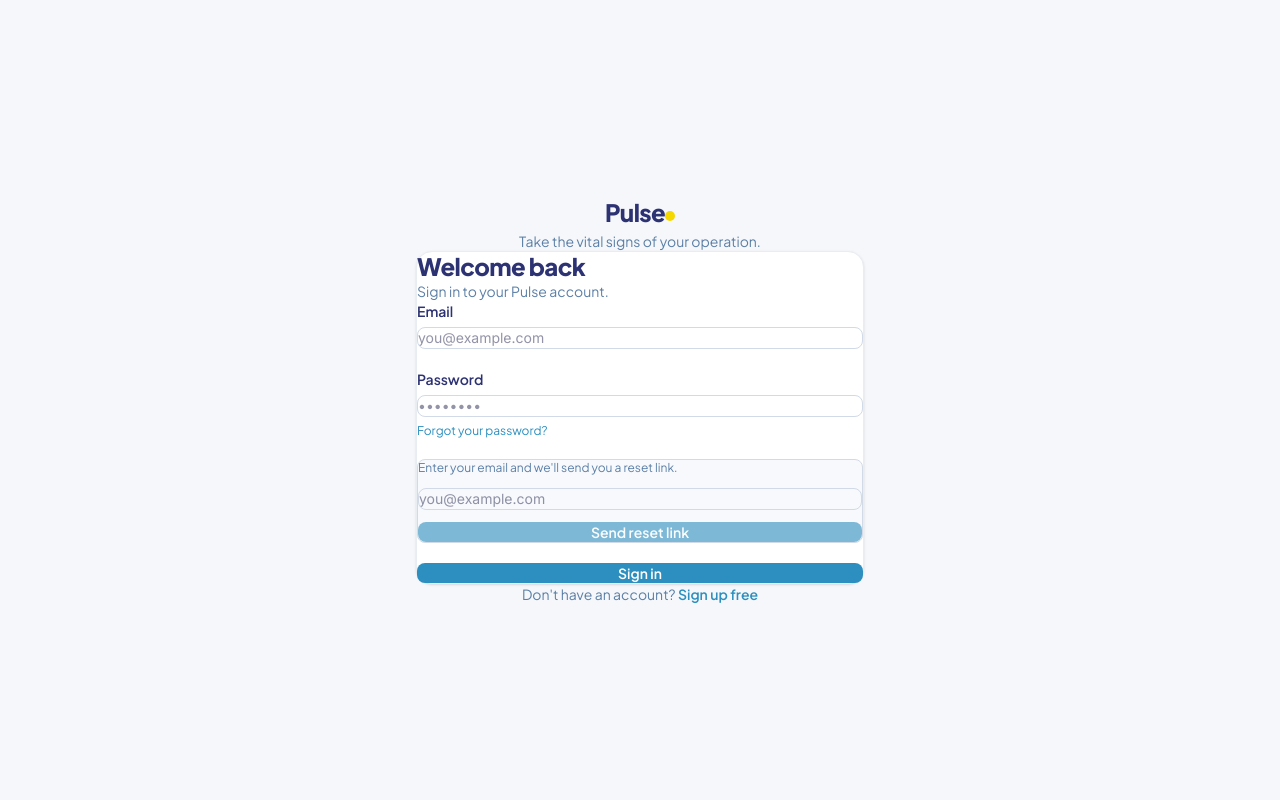
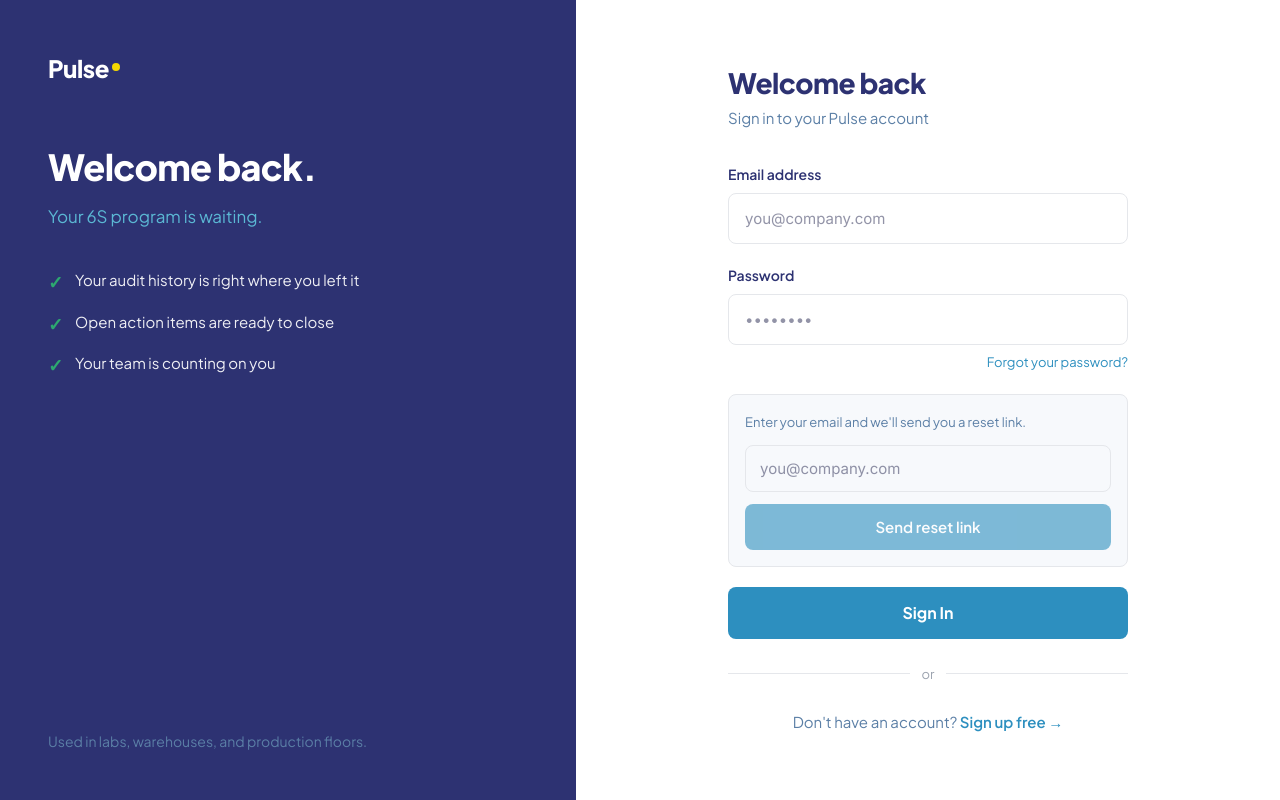
Before and after one commit to shelivedthere/pulse-app, a Next.js app: page /login in a window 1280 px wide. Both pictures are taken after a click on the button "Forgot your password?". Built offline with nearby package versions, Linux system fonts and the light colour scheme.

Commit message:
Signin page improved

```diff
--- a/app/(auth)/login/page.tsx
+++ b/app/(auth)/login/page.tsx
@@ -85,49 +85,185 @@
   }
 
   return (
-    <div className="w-full max-w-md">
+    <div
+      style={{
+        position: 'fixed',
+        inset: 0,
+        display: 'flex',
+        minHeight: '100vh',
+        fontFamily: "'Plus Jakarta Sans', sans-serif",
+      }}
+    >
+      {/* LEFT PANEL */}
+      <div
+        style={{
+          display: 'none',
+          width: '45%',
+          flexShrink: 0,
+          background: '#2D3272',
+          padding: '3rem',
+          flexDirection: 'column',
+          justifyContent: 'space-between',
+        }}
+        className="left-panel"
+      >
         {/* Logo */}
-      <div className="text-center mb-8">
-        <a href="/" className="inline-block">
+        <div>
+          <a href="/" style={{ textDecoration: 'none', display: 'inline-block' }}>
             <span
-            className="font-extrabold text-2xl tracking-tight"
-            style={{ fontFamily: "'Plus Jakarta Sans', sans-serif", color: '#2D3272' }}
+              style={{
+                fontFamily: "'Plus Jakarta Sans', sans-serif",
+                fontWeight: 800,
+                fontSize: '1.5rem',
+                letterSpacing: '-0.02em',
+                color: '#FFFFFF',
+                display: 'flex',
+                alignItems: 'center',
+                gap: '2px',
+              }}
             >
               Pulse
               <span
-              className="inline-block w-2.5 h-2.5 rounded-full ml-0.5 mb-0.5 align-middle"
-              style={{ background: '#F5D800' }}
+                style={{
+                  display: 'inline-block',
+                  width: '8px',
+                  height: '8px',
+                  borderRadius: '50%',
+                  background: '#F5D800',
+                  marginLeft: '1px',
+                  marginBottom: '2px',
+                  flexShrink: 0,
+                }}
               />
             </span>
           </a>
-        <p className="mt-2 text-sm" style={{ color: '#5B7FA6', fontFamily: "'Plus Jakarta Sans', sans-serif" }}>
-          Take the vital signs of your operation.
+
+          {/* Headline */}
+          <h2
+            style={{
+              color: '#FFFFFF',
+              fontWeight: 800,
+              fontSize: '2.25rem',
+              lineHeight: 1.2,
+              letterSpacing: '-0.02em',
+              marginTop: '3.5rem',
+              marginBottom: '1rem',
+            }}
+          >
+            Welcome back.
+          </h2>
+
+          {/* Subtext */}
+          <p
+            style={{
+              color: '#5BB8D4',
+              fontSize: '1.0625rem',
+              marginBottom: '2.5rem',
+              lineHeight: 1.5,
+            }}
+          >
+            Your 6S program is waiting.
+          </p>
+
+          {/* Value props */}
+          <ul style={{ listStyle: 'none', padding: 0, margin: 0, display: 'flex', flexDirection: 'column', gap: '1rem' }}>
+            {[
+              'Your audit history is right where you left it',
+              'Open action items are ready to close',
+              'Your team is counting on you',
+            ].map((bullet) => (
+              <li
+                key={bullet}
+                style={{ display: 'flex', alignItems: 'flex-start', gap: '0.75rem' }}
+              >
+                <span
+                  style={{
+                    color: '#2DA870',
+                    fontWeight: 700,
+                    fontSize: '1.125rem',
+                    lineHeight: 1.4,
+                    flexShrink: 0,
+                  }}
+                >
+                  ✓
+                </span>
+                <span
+                  style={{
+                    color: '#FFFFFF',
+                    fontSize: '0.9375rem',
+                    lineHeight: 1.5,
+                    opacity: 0.92,
+                  }}
+                >
+                  {bullet}
+                </span>
+              </li>
+            ))}
+          </ul>
+        </div>
+
+        {/* Social proof */}
+        <p
+          style={{
+            color: '#5B7FA6',
+            fontSize: '0.875rem',
+            lineHeight: 1.6,
+            marginTop: '3rem',
+          }}
+        >
+          Used in labs, warehouses, and production floors.
         </p>
       </div>
 
-      {/* Card */}
-      <div className="bg-white rounded-2xl shadow-sm border border-[#e8edf2] px-8 py-10">
+      {/* RIGHT PANEL */}
+      <div
+        style={{
+          flex: 1,
+          background: '#FFFFFF',
+          display: 'flex',
+          alignItems: 'center',
+          justifyContent: 'center',
+          padding: '3rem 2rem',
+          overflowY: 'auto',
+        }}
+      >
+        <div style={{ width: '100%', maxWidth: '400px' }}>
+          {/* Heading */}
           <h1
-          className="text-2xl font-extrabold mb-1 tracking-tight"
-          style={{ color: '#2D3272', fontFamily: "'Plus Jakarta Sans', sans-serif" }}
+            style={{
+              color: '#2D3272',
+              fontWeight: 800,
+              fontSize: '1.75rem',
+              letterSpacing: '-0.02em',
+              marginBottom: '0.375rem',
+              fontFamily: "'Plus Jakarta Sans', sans-serif",
+            }}
           >
             Welcome back
           </h1>
-        <p className="text-sm mb-6" style={{ color: '#5B7FA6', fontFamily: "'Plus Jakarta Sans', sans-serif" }}>
-          Sign in to your Pulse account.
+          <p
+            style={{
+              color: '#5B7FA6',
+              fontSize: '0.9375rem',
+              marginBottom: '2rem',
+              fontFamily: "'Plus Jakarta Sans', sans-serif",
+            }}
+          >
+            Sign in to your Pulse account
           </p>
 
+          {/* Session expired banner */}
           {notice === 'expired' && (
             <div
               style={{
-              marginBottom: '24px',
-              borderRadius: '8px',
-              border: '1px solid #d4b800',
-              padding: '12px 16px',
-              fontSize: '14px',
+                marginBottom: '1.5rem',
+                borderRadius: '0.5rem',
+                border: '1px solid #fde68a',
+                padding: '0.75rem 1rem',
+                fontSize: '0.875rem',
                 fontWeight: 600,
-              background: '#F5D800',
-              color: '#1a1a1a',
+                background: '#FEF9C3',
+                color: '#854D0E',
                 fontFamily: "'Plus Jakarta Sans', sans-serif",
               }}
             >
@@ -135,14 +271,19 @@
             </div>
           )}
 
-        <form onSubmit={handleLogin} className="flex flex-col gap-5">
-          <div className="flex flex-col gap-1.5">
+          <form onSubmit={handleLogin} style={{ display: 'flex', flexDirection: 'column', gap: '1.25rem' }}>
+            {/* Email */}
+            <div style={{ display: 'flex', flexDirection: 'column', gap: '0.375rem' }}>
               <label
                 htmlFor="email"
-              className="text-sm font-semibold"
-              style={{ color: '#2D3272', fontFamily: "'Plus Jakarta Sans', sans-serif" }}
+                style={{
+                  color: '#2D3272',
+                  fontWeight: 600,
+                  fontSize: '0.875rem',
+                  fontFamily: "'Plus Jakarta Sans', sans-serif",
+                }}
               >
-              Email
+                Email address
               </label>
               <input
                 id="email"
@@ -151,17 +292,34 @@
                 required
                 value={email}
                 onChange={e => setEmail(e.target.value)}
-              placeholder="you@example.com"
-              className="w-full rounded-lg border border-[#d1dae6] px-4 py-3 text-sm outline-none transition focus:border-[#2D8FBF] focus:ring-2 focus:ring-[#2D8FBF]/20"
-              style={{ color: '#252850', fontFamily: "'Inter', sans-serif" }}
+                placeholder="you@company.com"
+                style={{
+                  width: '100%',
+                  borderRadius: '0.5rem',
+                  border: '1.5px solid #e5e7eb',
+                  padding: '0.75rem 1rem',
+                  fontSize: '0.9375rem',
+                  color: '#252850',
+                  outline: 'none',
+                  fontFamily: "'Inter', sans-serif",
+                  boxSizing: 'border-box',
+                  transition: 'border-color 0.15s',
+                }}
+                onFocus={e => (e.currentTarget.style.borderColor = '#2D8FBF')}
+                onBlur={e => (e.currentTarget.style.borderColor = '#e5e7eb')}
               />
             </div>
 
-          <div className="flex flex-col gap-1.5">
+            {/* Password */}
+            <div style={{ display: 'flex', flexDirection: 'column', gap: '0.375rem' }}>
               <label
                 htmlFor="password"
-              className="text-sm font-semibold"
-              style={{ color: '#2D3272', fontFamily: "'Plus Jakarta Sans', sans-serif" }}
+                style={{
+                  color: '#2D3272',
+                  fontWeight: 600,
+                  fontSize: '0.875rem',
+                  fontFamily: "'Plus Jakarta Sans', sans-serif",
+                }}
               >
                 Password
               </label>
@@ -173,47 +331,106 @@
                 value={password}
                 onChange={e => setPassword(e.target.value)}
                 placeholder="••••••••"
-              className="w-full rounded-lg border border-[#d1dae6] px-4 py-3 text-sm outline-none transition focus:border-[#2D8FBF] focus:ring-2 focus:ring-[#2D8FBF]/20"
-              style={{ color: '#252850', fontFamily: "'Inter', sans-serif" }}
+                style={{
+                  width: '100%',
+                  borderRadius: '0.5rem',
+                  border: '1.5px solid #e5e7eb',
+                  padding: '0.75rem 1rem',
+                  fontSize: '0.9375rem',
+                  color: '#252850',
+                  outline: 'none',
+                  fontFamily: "'Inter', sans-serif",
+                  boxSizing: 'border-box',
+                  transition: 'border-color 0.15s',
+                }}
+                onFocus={e => (e.currentTarget.style.borderColor = '#2D8FBF')}
+                onBlur={e => (e.currentTarget.style.borderColor = '#e5e7eb')}
               />
+              {/* Forgot password link — right-aligned */}
+              <div style={{ display: 'flex', justifyContent: 'flex-end' }}>
                 <button
                   type="button"
                   onClick={() => { setShowReset(!showReset); setResetError(null); setResetSent(false) }}
-              className="self-start text-xs mt-0.5 hover:underline"
-              style={{ color: '#2D8FBF', fontFamily: "'Plus Jakarta Sans', sans-serif" }}
+                  style={{
+                    background: 'none',
+                    border: 'none',
+                    padding: 0,
+                    cursor: 'pointer',
+                    fontSize: '0.8125rem',
+                    color: '#2D8FBF',
+                    fontFamily: "'Plus Jakarta Sans', sans-serif",
+                  }}
                 >
                   Forgot your password?
                 </button>
               </div>
+            </div>
 
+            {/* Password reset inline form */}
             {showReset && (
-            <div className="rounded-lg border border-[#d1dae6] bg-[#f7f9fc] px-4 py-4 flex flex-col gap-3">
+              <div
+                style={{
+                  borderRadius: '0.5rem',
+                  border: '1.5px solid #e5e7eb',
+                  background: '#f7f9fc',
+                  padding: '1rem',
+                  display: 'flex',
+                  flexDirection: 'column',
+                  gap: '0.75rem',
+                }}
+              >
                 {resetSent ? (
-                <p className="text-sm" style={{ color: '#2DA870', fontFamily: "'Plus Jakarta Sans', sans-serif" }}>
+                  <p style={{ fontSize: '0.875rem', color: '#2DA870', fontFamily: "'Plus Jakarta Sans', sans-serif" }}>
                     Check your email for a password reset link.
                   </p>
                 ) : (
                   <>
-                  <p className="text-xs" style={{ color: '#5B7FA6', fontFamily: "'Plus Jakarta Sans', sans-serif" }}>
+                    <p style={{ fontSize: '0.8125rem', color: '#5B7FA6', fontFamily: "'Plus Jakarta Sans', sans-serif" }}>
                       Enter your email and we&apos;ll send you a reset link.
                     </p>
                     <input
                       type="email"
                       value={resetEmail}
                       onChange={e => setResetEmail(e.target.value)}
-                    placeholder="you@example.com"
-                    className="w-full rounded-lg border border-[#d1dae6] px-3 py-2.5 text-sm outline-none transition focus:border-[#2D8FBF] focus:ring-2 focus:ring-[#2D8FBF]/20"
-                    style={{ color: '#252850', fontFamily: "'Inter', sans-serif" }}
+                      placeholder="you@company.com"
+                      style={{
+                        width: '100%',
+                        borderRadius: '0.5rem',
+                        border: '1.5px solid #e5e7eb',
+                        padding: '0.625rem 0.875rem',
+                        fontSize: '0.9375rem',
+                        color: '#252850',
+                        outline: 'none',
+                        fontFamily: "'Inter', sans-serif",
+                        boxSizing: 'border-box',
+                        transition: 'border-color 0.15s',
+                      }}
+                      onFocus={e => (e.currentTarget.style.borderColor = '#2D8FBF')}
+                      onBlur={e => (e.currentTarget.style.borderColor = '#e5e7eb')}
                     />
                     {resetError && (
-                    <p className="text-xs text-red-600">{resetError}</p>
+                      <p style={{ fontSize: '0.8125rem', color: '#dc2626', fontFamily: "'Plus Jakarta Sans', sans-serif" }}>
+                        {resetError}
+                      </p>
                     )}
                     <button
                       type="button"
                       onClick={handleReset}
                       disabled={resetLoading || !resetEmail}
-                    className="w-full rounded-lg px-4 py-2.5 text-sm font-semibold text-white transition disabled:opacity-60 disabled:cursor-not-allowed"
-                    style={{ background: '#2D8FBF', fontFamily: "'Plus Jakarta Sans', sans-serif" }}
+                      style={{
+                        width: '100%',
+                        borderRadius: '0.5rem',
+                        padding: '0.625rem 1rem',
+                        background: '#2D8FBF',
+                        color: '#FFFFFF',
+                        fontWeight: 600,
+                        fontSize: '0.9375rem',
+                        fontFamily: "'Plus Jakarta Sans', sans-serif",
+                        border: 'none',
+                        cursor: resetLoading || !resetEmail ? 'not-allowed' : 'pointer',
+                        opacity: resetLoading || !resetEmail ? 0.6 : 1,
+                        transition: 'opacity 0.15s',
+                      }}
                     >
                       {resetLoading ? 'Sending…' : 'Send reset link'}
                     </button>
@@ -222,32 +439,92 @@
               </div>
             )}
 
+            {/* Error message */}
             {error && (
-            <p className="text-sm rounded-lg bg-red-50 border border-red-200 text-red-600 px-4 py-3">
+              <p
+                style={{
+                  fontSize: '0.875rem',
+                  borderRadius: '0.5rem',
+                  background: '#fef2f2',
+                  border: '1px solid #fecaca',
+                  color: '#dc2626',
+                  padding: '0.75rem 1rem',
+                  fontFamily: "'Plus Jakarta Sans', sans-serif",
+                }}
+              >
                 {error}
               </p>
             )}
 
+            {/* Submit */}
             <button
               type="submit"
               disabled={loading}
-            className="w-full rounded-lg px-4 py-3 text-sm font-semibold text-white transition disabled:opacity-60 disabled:cursor-not-allowed"
               style={{
+                width: '100%',
+                borderRadius: '0.5rem',
+                padding: '0 1rem',
+                minHeight: '52px',
                 background: loading ? '#5B7FA6' : '#2D8FBF',
+                color: '#FFFFFF',
+                fontWeight: 700,
+                fontSize: '1rem',
                 fontFamily: "'Plus Jakarta Sans', sans-serif",
+                border: 'none',
+                cursor: loading ? 'not-allowed' : 'pointer',
+                opacity: loading ? 0.7 : 1,
+                transition: 'background 0.15s, opacity 0.15s',
               }}
             >
-            {loading ? 'Signing in…' : 'Sign in'}
+              {loading ? 'Signing in…' : 'Sign In'}
             </button>
+
+            {/* Divider */}
+            <div
+              style={{
+                display: 'flex',
+                alignItems: 'center',
+                gap: '0.75rem',
+                margin: '0.25rem 0',
+              }}
+            >
+              <div style={{ flex: 1, height: '1px', background: '#e5e7eb' }} />
+              <span style={{ color: '#9ca3af', fontSize: '0.8125rem', fontFamily: "'Plus Jakarta Sans', sans-serif" }}>
+                or
+              </span>
+              <div style={{ flex: 1, height: '1px', background: '#e5e7eb' }} />
+            </div>
+
+            {/* Sign up link */}
+            <p
+              style={{
+                textAlign: 'center',
+                fontSize: '0.9375rem',
+                fontFamily: "'Plus Jakarta Sans', sans-serif",
+                color: '#5B7FA6',
+                margin: 0,
+              }}
+            >
+              Don&apos;t have an account?{' '}
+              <Link
+                href="/signup"
+                style={{ color: '#2D8FBF', fontWeight: 600, textDecoration: 'none' }}
+              >
+                Sign up free →
+              </Link>
+            </p>
           </form>
         </div>
+      </div>
 
-      <p className="text-center text-sm mt-6" style={{ color: '#5B7FA6', fontFamily: "'Plus Jakarta Sans', sans-serif" }}>
-        Don&apos;t have an account?{' '}
-        <Link href="/signup" className="font-semibold" style={{ color: '#2D8FBF' }}>
-          Sign up free
-        </Link>
-      </p>
+      {/* Responsive styles */}
+      <style>{`
+        @media (min-width: 768px) {
+          .left-panel {
+            display: flex !important;
+          }
+        }
+      `}</style>
     </div>
   )
 }
```
Lines whose indentation alone changed are shown as unchanged.
